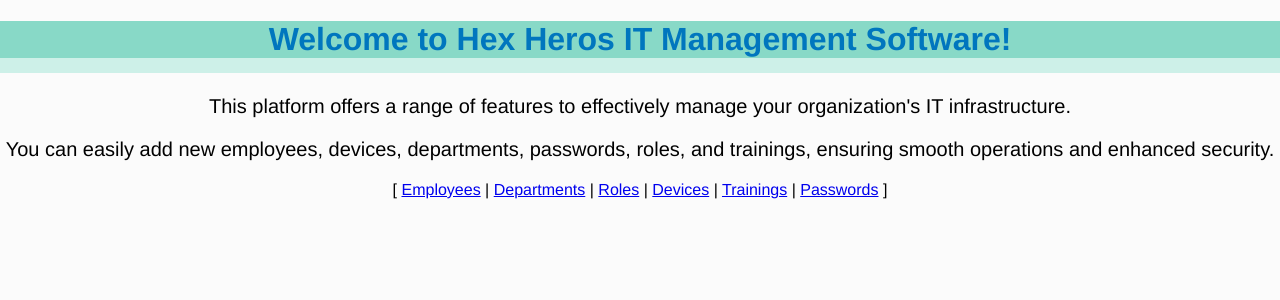
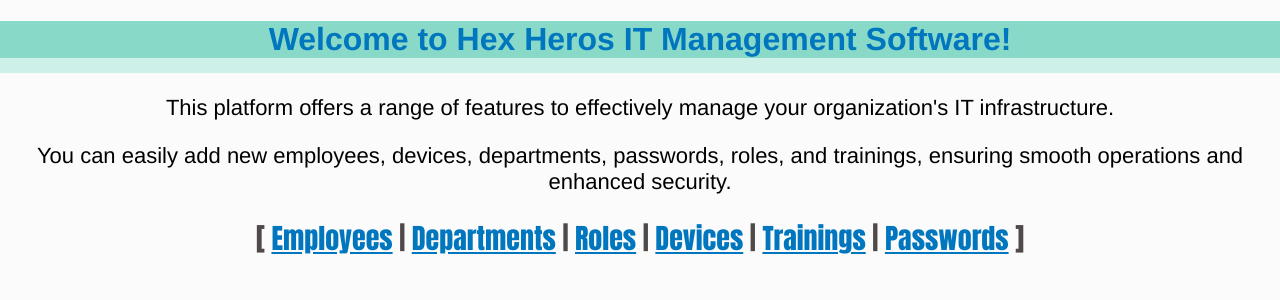
Before and after one commit to HexHeros/IT-Managment, a Flask app: page / in a window 1280 px wide. Shown: the top 300 px of the page. Run offline with Flask 2, Linux system fonts and the light colour scheme; some libraries are stand-ins or nearby versions.

Commit message:
Update home.html

```diff
--- a/templates/home.html
+++ b/templates/home.html
@@ -8,10 +8,12 @@
     <title>Hex Heros IT Management</title>
 </head>
 <body>
-    <h1>Welcome to Hex Heros IT Management Software!</h1>
-    <p>This platform offers a range of features to effectively manage your organization's IT infrastructure.</p>
-    <p>You can easily add new employees, devices, departments, passwords, roles, and trainings, ensuring smooth operations and enhanced security.</p>
-    <div class="home">
+    <div>
+        <h1>Welcome to Hex Heros IT Management Software!</h1>
+        <p class="home-p">This platform offers a range of features to effectively manage your organization's IT infrastructure.</p>
+        <p class="home-p">You can easily add new employees, devices, departments, passwords, roles, and trainings, ensuring smooth operations and enhanced security.</p>
+    </div>
+    <div class="pages">
         [ <a href="/employees">Employees</a> | <a href="/departments">Departments</a> | <a href="/roles">Roles</a> | <a href="/devices">Devices</a> | <a href="/trainings">Trainings</a> | <a href="/passwords">Passwords</a> ]
     </div>
     </body>
```
